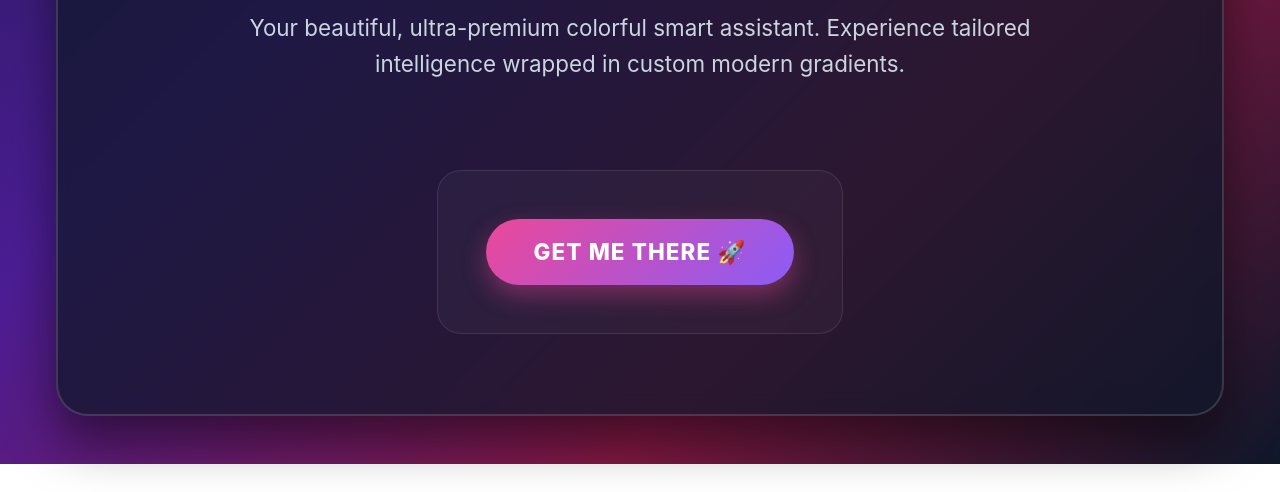
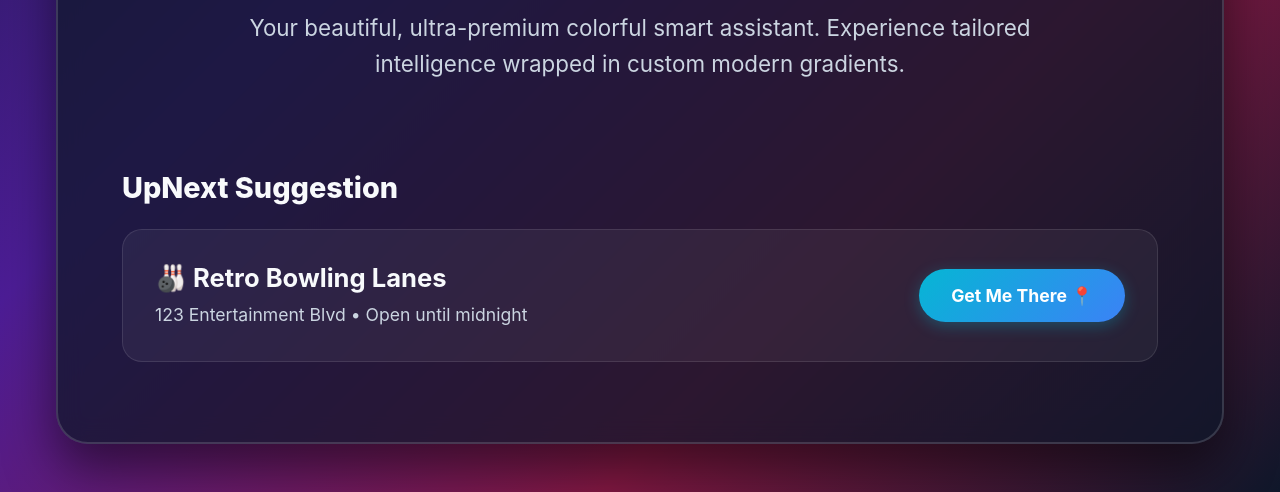
Before and after one commit to eghewitt/app-, a plain HTML site: page index.html in a window 1280 px wide. Shown: the part 490-982 px from the top of the page. Before the commit the page ends 954 px from the top, so only its background shows below. Drawn offline with Linux system fonts and the light colour scheme.

Commit message:
Update index.html

```diff
--- a/index.html
+++ b/index.html
@@ -10,7 +10,7 @@
             --card-bg: rgba(15, 23, 42, 0.75);
             --accent: #ec4899;
             --accent-glow: rgba(236, 72, 153, 0.4);
-            /* Softer text colors for readability */
+            /* Softer text colors */
             --text-main: #f8fafc;
             --text-muted: #cbd5e1;
             --success: #10b981;
@@ -112,7 +112,7 @@
         }
 
         .view-section {
-            display: block; /* Kept active for presentation */
+            display: block;
         }
 
         .welcome-hero {
@@ -130,7 +130,7 @@
             gap: 1.5rem;
         }
 
-        /* Hero Logo styling container */
+        /* Starting Page Logo Placement */
         .hero-logo-container {
             margin-bottom: 1rem;
         }
@@ -169,34 +169,62 @@
             margin-bottom: 1rem;
         }
 
-        /* Action Ending Section Styles */
-        .ending-action-box {
+        /* Recommendations Section at the end */
+        .suggestions-section {
             margin-top: 4rem;
-            padding: 3rem;
-            background: rgba(255, 255, 255, 0.03);
-            border-radius: 24px;
-            border: 1px solid rgba(255, 255, 255, 0.1);
-            text-align: center;
+            width: 100%;
+            text-align: left;
         }
 
+        .suggestions-title {
+            font-size: 1.8rem;
+            margin-bottom: 1.5rem;
+            color: var(--text-main);
+            font-weight: 800;
+        }
+
+        .suggestion-card {
+            background: rgba(255, 255, 255, 0.05);
+            border: 1px solid rgba(255, 255, 255, 0.1);
+            border-radius: 20px;
+            padding: 2rem;
+            display: flex;
+            justify-content: space-between;
+            align-items: center;
+            gap: 2rem;
+        }
+
+        .suggestion-details h3 {
+            font-size: 1.6rem;
+            color: var(--text-main);
+            margin-bottom: 0.5rem;
+        }
+
+        .suggestion-details p {
+            font-size: 1.1rem;
+            color: var(--text-muted);
+        }
+
+        /* Get Me There Button Layout */
         .get-me-there-btn {
-            background: linear-gradient(135deg, #ec4899 0%, #8b5cf6 100%);
+            background: linear-gradient(135deg, #06b6d4 0%, #3b82f6 100%);
             color: white;
-            border: none;
-            padding: 1.2rem 3rem;
+            text-decoration: none;
+            padding: 1rem 2rem;
             border-radius: 50px;
-            font-size: 1.4rem;
-            font-weight: 800;
-            cursor: pointer;
-            box-shadow: 0 10px 25px rgba(236, 72, 153, 0.4);
-            transition: all 0.3s ease;
-            text-transform: uppercase;
-            letter-spacing: 0.05em;
+            font-size: 1.1rem;
+            font-weight: 700;
+            white-space: nowrap;
+            box-shadow: 0 4px 15px rgba(6, 182, 212, 0.3);
+            transition: transform 0.2s, box-shadow 0.2s;
+            display: inline-flex;
+            align-items: center;
+            gap: 0.5rem;
         }
 
         .get-me-there-btn:hover {
-            transform: translateY(-3px);
-            box-shadow: 0 15px 30px rgba(236, 72, 153, 0.6);
+            transform: translateY(-2px);
+            box-shadow: 0 6px 20px rgba(6, 182, 212, 0.5);
         }
     </style>
 </head>
@@ -222,9 +250,21 @@
                 <h1>Welcome to UpNext</h1>
                 <p>Your beautiful, ultra-premium colorful smart assistant. Experience tailored intelligence wrapped in custom modern gradients.</p>
 
-                <div class="ending-action-box">
-                    <button class="get-me-there-btn">Get Me There 🚀</button>
+                <div class="suggestions-section">
+                    <h2 class="suggestions-title">UpNext Suggestion</h2>
+
+                    <div class="suggestion-card">
+                        <div class="suggestion-details">
+                            <h3>🎳 Retro Bowling Lanes</h3>
+                            <p>123 Entertainment Blvd • Open until midnight</p>
+                        </div>
+
+                        <a href="https://www.google.com/maps/search/?api=1&query=bowling+alley" target="_blank" class="get-me-there-btn">
+                            Get Me There 📍
+                        </a>
+                    </div>
                 </div>
+
             </div>
         </section>
     </div>
```
